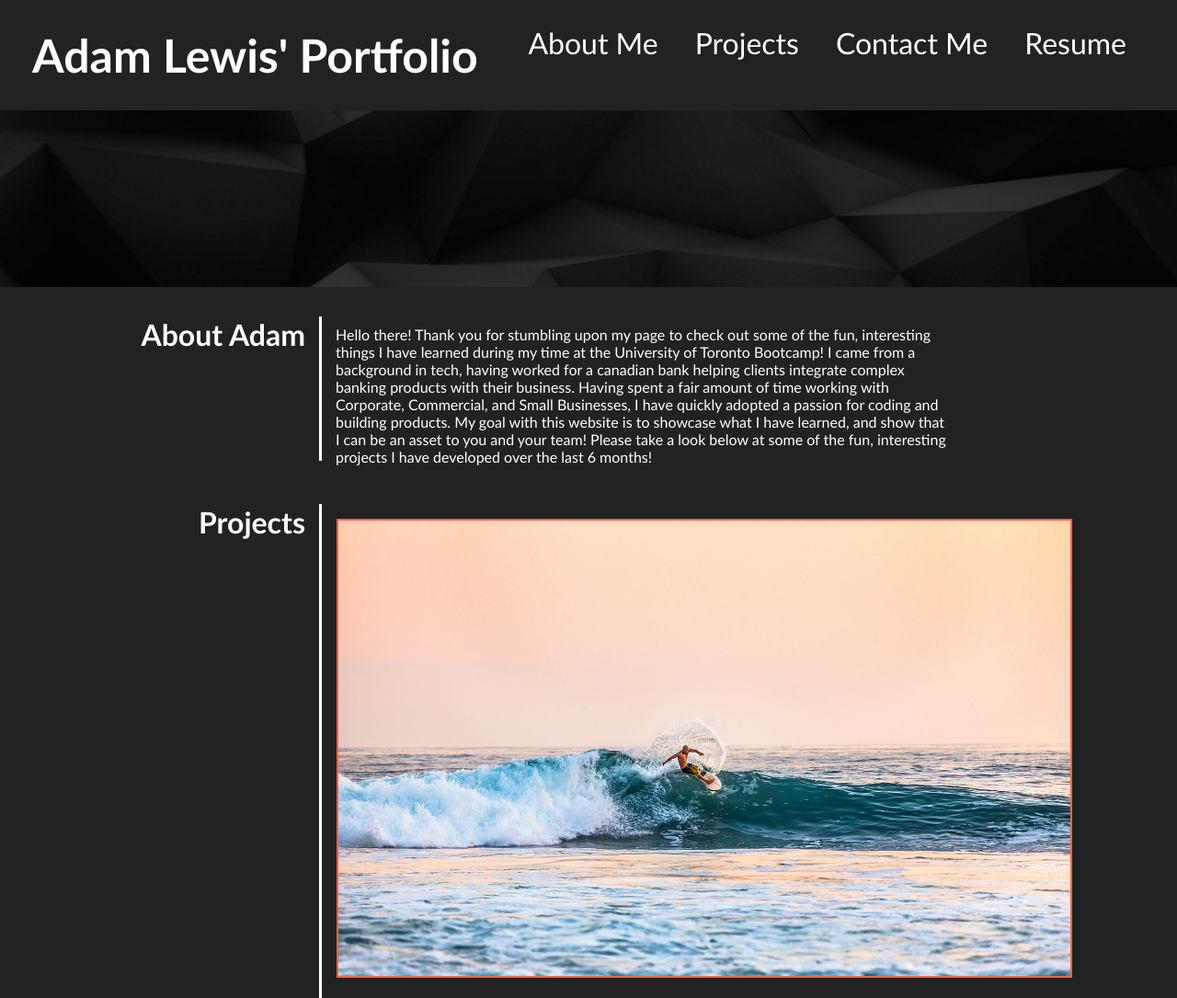
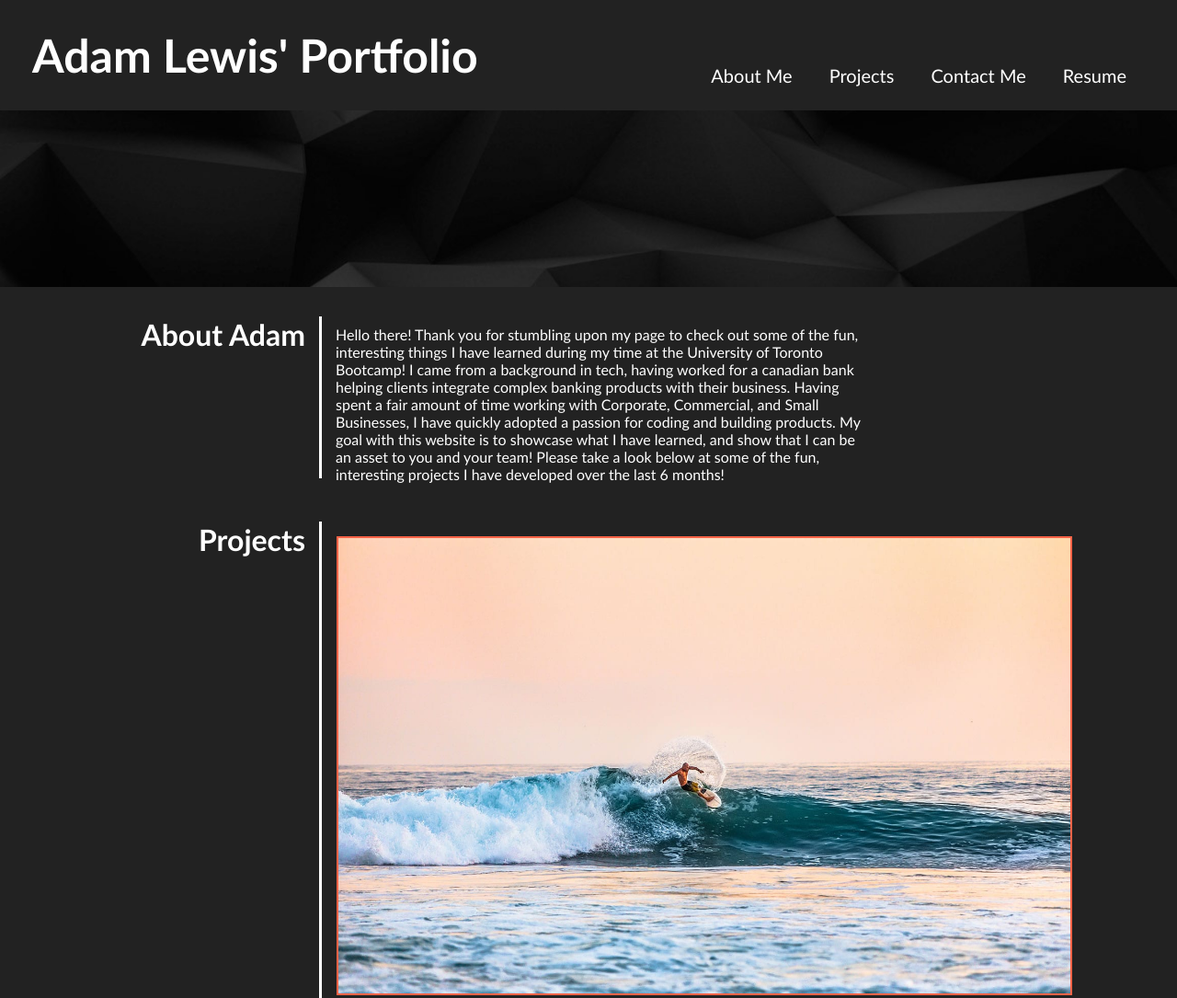
Before and after one commit to elbandingo/portfolio-project, a plain HTML site: page index.html in a window 1280 px wide. Shown: the top 1085 px of the page at 92% size. Drawn offline with Linux system fonts and the light colour scheme.

Commit message:
last commit for the day. will pick it up again tomorrow

```diff
--- a/assets/main.css
+++ b/assets/main.css
@@ -36,7 +36,7 @@ header a {
 
 header nav {
 
-    margin: 7px 0;
+    margin-top: 50px;
 
 }
 
@@ -54,29 +54,14 @@ header nav ul {
 header nav ul li a {
     padding: 10px 20px;
     font-weight: lighter;
-    font-size: 32px;
+    font-size: 20px;
   }
 
 a {
     position: relative;
 }
 
-a::after {
-    content: '';
-    position: absolute;
-    width: 0%;
-    height: 2px;
-    background: tomato;
-    left: 0;
-    bottom: 0;
-    transition: 0.3s transform ease;
-    transform: scale(0,1);
-}
 
-a:hover::after {
-    width: 100%;
-    transform: scale(1,1);
-}
 
 
 
@@ -115,7 +100,7 @@ a:hover::after {
 .section-content p {
     padding: 10px 15px;
     color: #fff;
-    margin-right: 25%;
+    width: 65%;
 
 }
 
```
